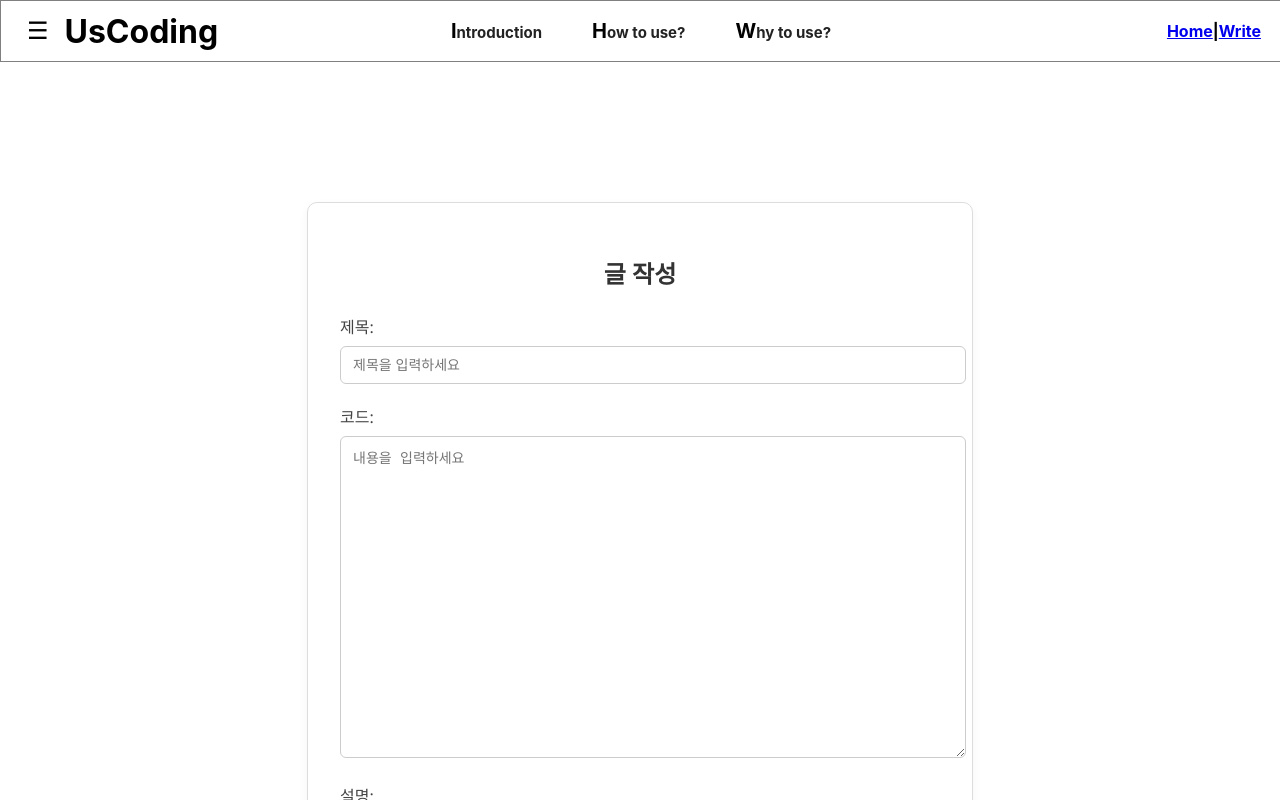
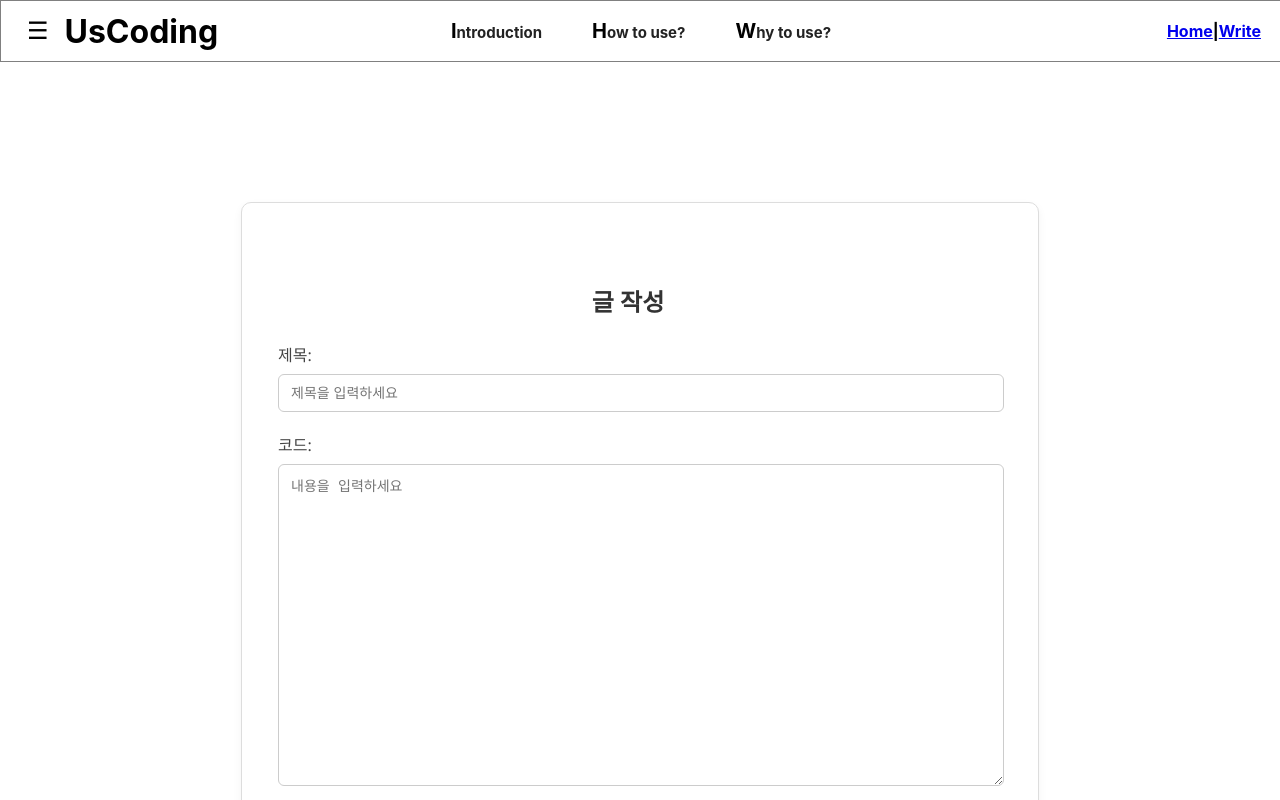
Before and after one commit to wooojin401/test2, a React (Create React App) app: page /write in a window 1280 px wide. Shown: the top 800 px of the page. Built offline with nearby package versions, Linux system fonts and the light colour scheme.

Commit message:
코드페이지업로드

```diff
--- a/src/App.js
+++ b/src/App.js
@@ -6,8 +6,10 @@ import Detail from "./pages/Detail";
 import Edit from "./pages/Edit";
 import Header from "./pages/layout/Header";
 import Footer from "./pages/layout/Footer";
-import Sidebar from "./pages/layout/Sidebar"; // ✅ 추가
+import Sidebar from "./pages/layout/Sidebar";
+import CodePage from "./pages/code_function/CodePage";
 import './App.css';
+
 
 function App() {
 
@@ -40,6 +42,7 @@ function App() {
             <Route path="/write" element={<Write />} />
             <Route path="/post/:id" element={<Detail />} />
             <Route path="/edit/:id" element={<Edit />} />
+            <Route path="/CodePage" element={<CodePage />} />
           </Routes>
         </div>
       </div>
--- a/src/pages/Write.css
+++ b/src/pages/Write.css
@@ -1,7 +1,9 @@
 .write-container {
-  max-width: 600px;
+  max-width: 700px;
   margin: 80px auto;
-  padding: 32px;
+  padding: 5%;
+  padding-left: 3%;
+  padding-right: 5%;
   border: 1px solid #ddd;
   border-radius: 10px;
   box-shadow: 0 4px 10px rgba(0, 0, 0, 0.05);
--- /dev/null
+++ b/src/pages/code_function/CodePage.js
@@ -0,0 +1,11 @@
+const CodePage = () => {
+
+    return (
+        <div>
+            <h1>Code page</h1>
+
+
+        </div>
+    );
+}
+export default CodePage;
--- a/src/pages/layout/Sidebar.js
+++ b/src/pages/layout/Sidebar.js
@@ -19,9 +19,9 @@ const Sidebar = ({ isOpen, onClose }) => {
         >
           <span className="dropdown-title">코드별 리뷰</span>
           <ul className={`dropdown-menu ${hoveredCode ? 'show' : ''}`}>
-            <li><a href="/">C++</a></li>
-            <li><a href="/">Python</a></li>
-            <li><a href="/">Java</a></li>
+            <li><a href="/CodePage">C++</a></li>
+            <li><a href="/CodePage">Python</a></li>
+            <li><a href="/CodePage">Java</a></li>
           </ul>
         </li>
 
```
